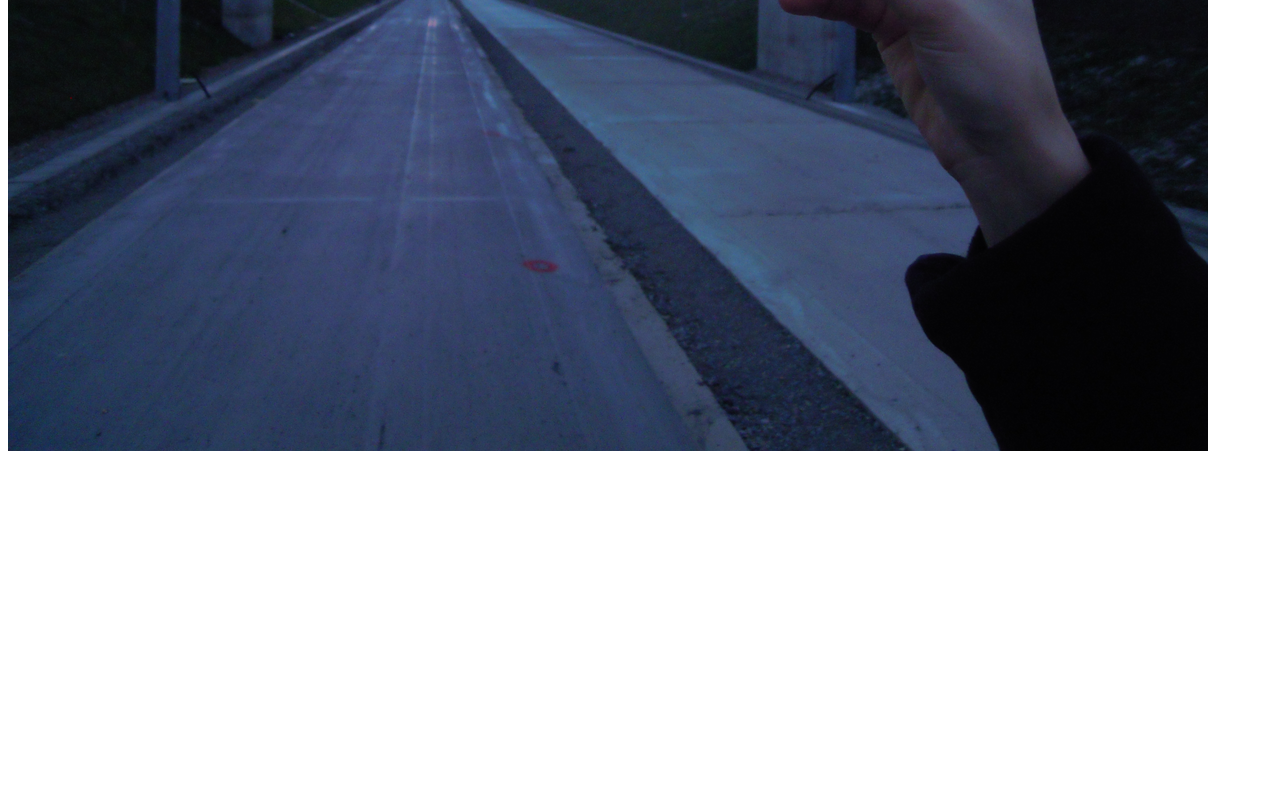
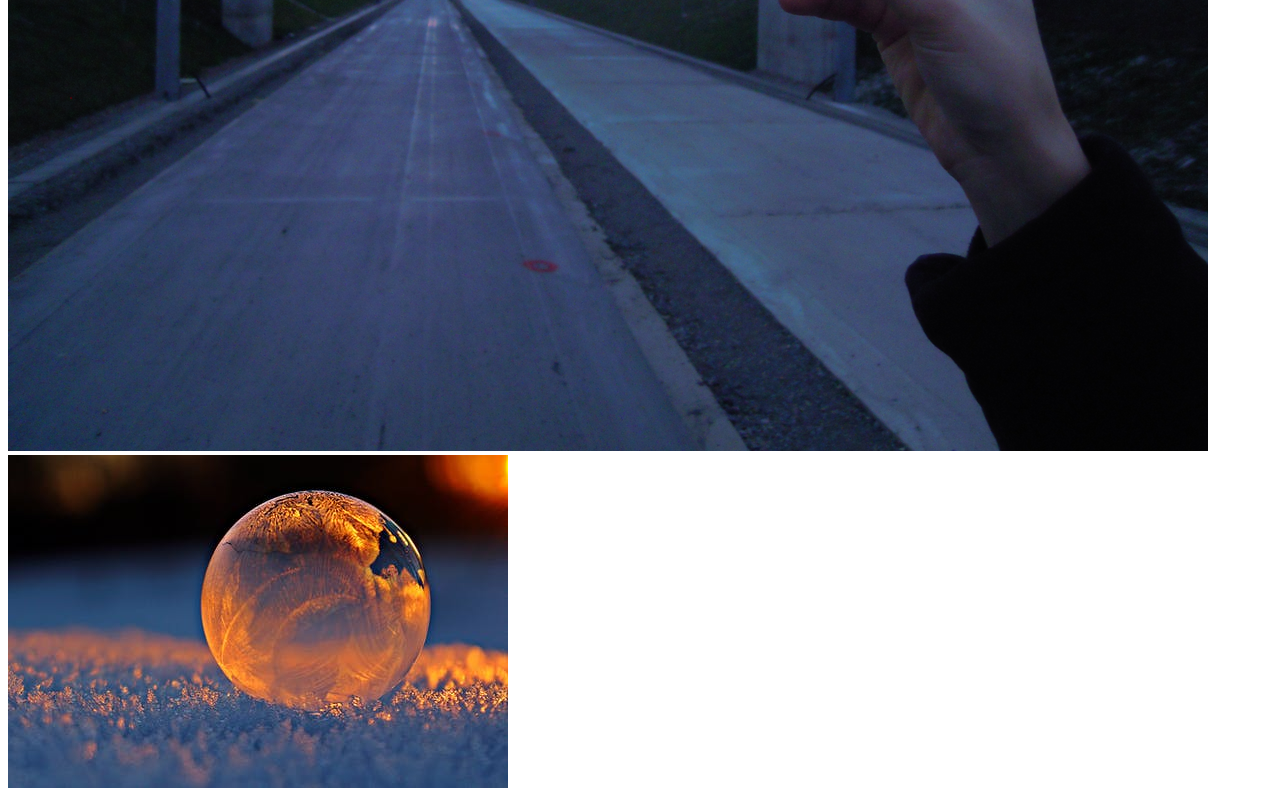
Before and after one commit to DiptaPal/my-first-repo, a plain HTML site: page index.html in a window 1280 px wide. Shown: the part 1996-2796 px from the top of the page. Before the commit the page ends 2459 px from the top, so only its background shows below. Drawn offline with Linux system fonts and the light colour scheme.

Commit message:
added marbel image

```diff
--- a/index.html
+++ b/index.html
@@ -17,5 +17,6 @@
     <img src="pic-02.jpg" alt="image-02">
     <img src="pic-4.jpg" alt="image-03">
     <img src="images/pic-01.webp" alt="image-04">
+    <img src="images/img-05.jpeg" alt="image-05">
 </body>
 </html>
```
Also changed, not shown: images/img-05.jpeg (added).
